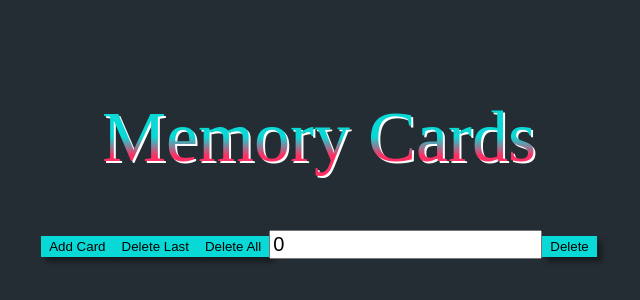
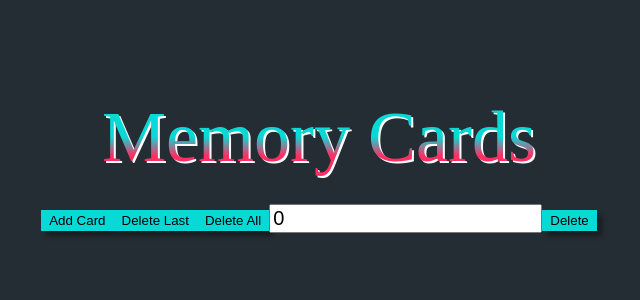
Before and after one commit to zdennisz/Memory_Cards, a React (Create React App) app: page / in a window 1280 px wide. Shown: the part 58-358 px from the top of the page, without its empty margins (321-961 px from the left). Built offline with nearby package versions, Linux system fonts and the light colour scheme.

Commit message:
Implemented changes in show control and button control

```diff
--- a/src/styles.css
+++ b/src/styles.css
@@ -45,6 +45,7 @@ ul {
   display: flex;
   flex-direction: row;
   justify-content: center;
+  height: -webkit-fill-available;
 }
 
 .Main_Container {
@@ -69,15 +70,11 @@ ul {
 }
 
 .Show_Container {
-  display: flex;
-  flex-direction: column;
-  align-content: space-around;
-  flex-wrap: wrap;
-  margin-top: 2%;
 }
 .Button_Control {
-  display: flex;
-  flex-direction: row;
+  bottom: 2%;
+  left: 2%;
+  position: fixed;
 }
 
 .ButtonStyle {
```
